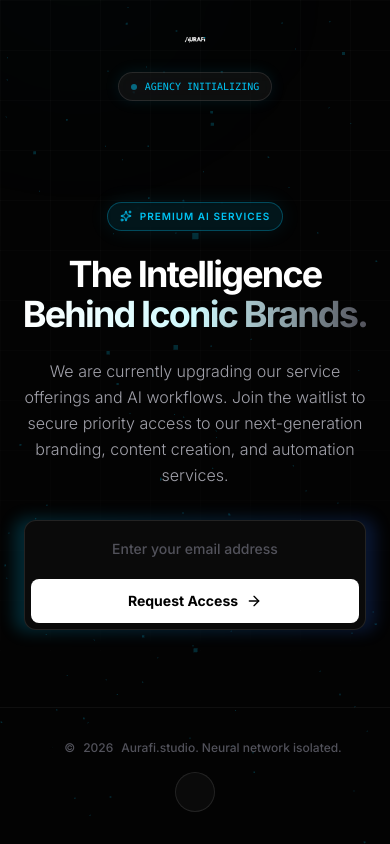
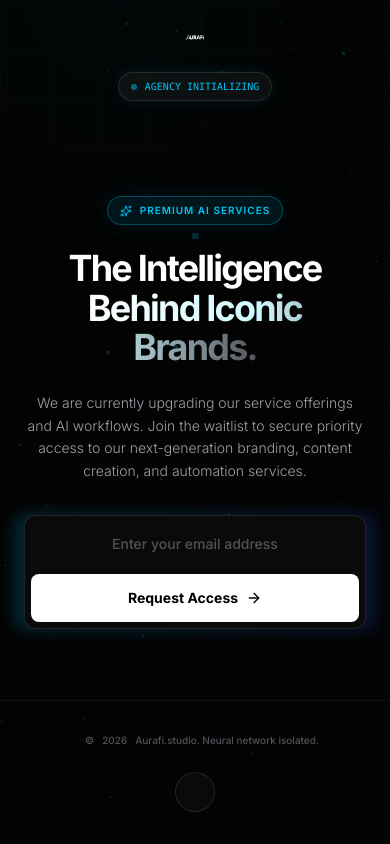
Before and after one commit to mazaricodes/aurafi_coming_soon.github.io, a plain HTML site: page index.html in a window 390 px wide. Drawn offline with nearby package versions, Linux system fonts and the light colour scheme; a script that the page names is missing; some icons are missing.

Commit message:
Improve mobile responsiveness and form styles
Updated viewport meta tag to prevent mobile zooming and adjusted styles for better responsiveness. Enhanced the email input and button styles in the waitlist form.

```diff
--- a/index.html
+++ b/index.html
@@ -2,8 +2,12 @@
 <html lang="en" class="scroll-smooth">
 <head>
     <meta charset="UTF-8">
-    <meta name="viewport" content="width=device-width, initial-scale=1.0">
+    <!-- Added maximum-scale to prevent unwanted mobile zoom-outs -->
+    <meta name="viewport" content="width=device-width, initial-scale=1.0, maximum-scale=1.0, user-scalable=no">
     <title>Aurafi Studio | AI Branding & Automation Agency</title>
+
+    <!-- Favicon (Aurafi Logo) -->
+    <link rel="icon" href="9.png" type="image/png">
 
     <!-- Fonts -->
     <link rel="preconnect" href="https://fonts.googleapis.com">
@@ -36,11 +40,14 @@
     <script src="https://cdnjs.cloudflare.com/ajax/libs/three.js/r128/three.min.js"></script>
 
     <style>
-        body {
+        /* Strict overflow rules to prevent mobile shrinking/zooming */
+        html, body {
+            max-width: 100vw;
+            overflow-x: hidden;
             background-color: #030303;
             color: #ffffff;
-            overflow-x: hidden;
             margin: 0;
+            padding: 0;
         }
 
         ::selection {
@@ -124,23 +131,23 @@
         .delay-300 { animation-delay: 300ms; }
     </style>
 </head>
-<body class="min-h-screen relative flex flex-col justify-between">
+<body class="min-h-screen relative flex flex-col justify-between w-full">
 
     <!-- Custom Cursor -->
     <div class="custom-cursor-dot" id="cursor-dot"></div>
     <div class="custom-cursor-outline" id="cursor-outline"></div>
 
     <!-- 3D Background Container -->
-    <div id="three-container" class="fixed inset-0 z-0 pointer-events-none opacity-40 mix-blend-screen"></div>
+    <div id="three-container" class="fixed inset-0 z-0 pointer-events-none opacity-40 mix-blend-screen w-full h-full overflow-hidden"></div>
 
     <!-- Grid & Glow Overlays -->
-    <div class="fixed inset-0 z-0 pointer-events-none bg-grid"></div>
-    <div class="fixed top-[-20%] left-[-10%] w-[60vw] h-[60vw] rounded-full glow-orb z-0 pointer-events-none"></div>
+    <div class="fixed inset-0 z-0 pointer-events-none bg-grid w-full h-full"></div>
+    <div class="fixed top-[-20%] left-[-10%] w-[80vw] sm:w-[60vw] h-[80vw] sm:h-[60vw] rounded-full glow-orb z-0 pointer-events-none"></div>
 
     <!-- Navigation / Header -->
-    <header class="relative z-10 w-full py-6 md:py-8 px-4 sm:px-6 md:px-12 flex flex-col sm:flex-row justify-between items-center max-w-7xl mx-auto gap-4 sm:gap-0">
+    <header class="relative z-10 w-full py-6 md:py-8 px-4 sm:px-6 md:px-12 flex flex-col sm:flex-row justify-between items-center max-w-7xl mx-auto gap-5 sm:gap-0">
         <a href="#" class="flex items-center gap-2 group">
-            <img src="7.png" alt="Aurafi Studio Logo" class="h-8 md:h-10 object-contain dark-logo transition-transform duration-500 group-hover:scale-105" />
+            <img src="7.png" alt="Aurafi Studio Logo" class="h-7 sm:h-8 md:h-10 object-contain dark-logo transition-transform duration-500 group-hover:scale-105" />
         </a>
         <div class="flex items-center gap-2 sm:gap-3 bg-white/5 border border-white/10 px-3 py-1.5 sm:px-4 sm:py-2 rounded-full text-[10px] sm:text-xs font-mono text-aurafi-cyan shadow-[0_0_15px_rgba(0,196,244,0.1)] backdrop-blur-md">
             <div class="w-1.5 h-1.5 sm:w-2 sm:h-2 rounded-full bg-aurafi-cyan animate-pulse"></div>
@@ -149,7 +156,7 @@
     </header>
 
     <!-- Main Content -->
-    <main class="relative z-10 flex-grow flex flex-col items-center justify-center px-4 sm:px-6 md:px-12 max-w-4xl mx-auto text-center py-12 md:py-20">
+    <main class="relative z-10 flex-grow flex flex-col items-center justify-center px-4 sm:px-6 md:px-12 w-full max-w-4xl mx-auto text-center py-10 md:py-20">
 
         <!-- Pre-heading -->
         <div class="fade-up inline-flex items-center gap-2 px-3 py-1.5 sm:px-4 sm:py-2 rounded-full border border-aurafi-cyan/30 bg-aurafi-cyan/10 text-aurafi-cyan text-[10px] sm:text-xs font-semibold tracking-widest uppercase mb-6 md:mb-8 shadow-[0_0_20px_rgba(0,196,244,0.1)] backdrop-blur-sm">
@@ -158,7 +165,7 @@
         </div>
 
         <!-- Heading -->
-        <h1 class="fade-up delay-100 text-4xl sm:text-5xl md:text-7xl lg:text-[5.5rem] font-bold tracking-tighter leading-[1.1] mb-6 md:mb-8 break-words w-full">
+        <h1 class="fade-up delay-100 text-4xl sm:text-5xl md:text-7xl lg:text-[5.5rem] font-bold tracking-tighter leading-[1.1] mb-6 md:mb-8 w-full max-w-[100vw] px-2 break-words">
             The Intelligence <br class="hidden md:block" />
             <span class="text-transparent bg-clip-text bg-gradient-to-r from-white via-cyan-100 to-zinc-600">
                 Behind Iconic Brands.
@@ -166,7 +173,7 @@
         </h1>
 
         <!-- Description -->
-        <p class="fade-up delay-200 text-base sm:text-lg md:text-xl text-zinc-400 max-w-2xl mx-auto mb-8 md:mb-12 leading-relaxed font-light px-2">
+        <p class="fade-up delay-200 text-sm sm:text-lg md:text-xl text-zinc-400 max-w-2xl mx-auto mb-8 md:mb-12 leading-relaxed font-light px-2 sm:px-4">
             We are currently upgrading our service offerings and AI workflows. Join the waitlist to secure priority access to our next-generation branding, content creation, and automation services.
         </p>
 
@@ -174,31 +181,31 @@
         <!-- REPLACE 'YOUR_FORMSPREE_ID' with the code Formspree gives you -->
         <form action="https://formspree.io/f/xvzwqkgv" method="POST" id="waitlist-form" class="fade-up delay-300 w-full max-w-md mx-auto relative group px-2 sm:px-0">
             <div class="absolute -inset-0.5 bg-gradient-to-r from-aurafi-cyan to-blue-600 rounded-xl blur opacity-20 group-hover:opacity-40 transition duration-500"></div>
-            <div class="relative flex flex-col sm:flex-row items-center bg-[#0a0a0a] border border-white/10 rounded-xl p-1.5 focus-within:border-aurafi-cyan/50 transition-colors gap-2 sm:gap-0">
-                <div class="flex items-center w-full sm:w-auto flex-grow">
+            <div class="relative flex flex-col sm:flex-row items-stretch sm:items-center bg-[#0a0a0a] border border-white/10 rounded-xl p-1.5 focus-within:border-aurafi-cyan/50 transition-colors gap-2 sm:gap-0 w-full">
+                <div class="flex items-center w-full flex-grow">
                     <i data-lucide="mail" class="w-5 h-5 text-zinc-500 ml-3 shrink-0 hidden sm:block"></i>
                     <input
                         type="email"
                         name="email"
                         required
                         placeholder="Enter your email address"
-                        class="w-full bg-transparent border-none outline-none text-white px-4 py-3 placeholder:text-zinc-600 font-medium text-sm text-center sm:text-left"
+                        class="w-full bg-transparent border-none outline-none text-white px-4 py-3 sm:py-3 placeholder:text-zinc-600 font-medium text-sm text-center sm:text-left rounded-lg"
                     />
                 </div>
-                <button type="submit" class="w-full sm:w-auto shrink-0 bg-white text-black px-6 py-3 rounded-lg text-sm font-bold hover:bg-aurafi-cyan transition-colors flex items-center justify-center gap-2">
+                <button type="submit" class="w-full sm:w-auto shrink-0 bg-white text-black px-6 py-3.5 sm:py-3 rounded-lg text-sm font-bold hover:bg-aurafi-cyan transition-colors flex items-center justify-center gap-2">
                     Request Access <i data-lucide="arrow-right" class="w-4 h-4"></i>
                 </button>
             </div>
-            <!-- Success message handling is usually done via Formspree redirect, but keeping this for visual effect if you intercept it -->
+            <!-- Success message handling -->
             <p id="success-msg" class="hidden mt-4 text-aurafi-cyan text-sm font-medium"><i data-lucide="check-circle" class="w-4 h-4 inline mr-1"></i> Coordinates received. Awaiting system boot.</p>
         </form>
 
     </main>
 
     <!-- Footer -->
-    <footer class="relative z-10 w-full py-8 px-4 sm:px-6 md:px-12 flex flex-col sm:flex-row justify-between items-center max-w-7xl mx-auto border-t border-white/5 gap-4 sm:gap-0">
-        <div class="flex items-center justify-center gap-2 text-zinc-600 text-xs font-medium text-center">
-            <img src="10.png" alt="dot" class="w-2 h-2 dark-logo" />
+    <footer class="relative z-10 w-full py-8 px-4 sm:px-6 md:px-12 flex flex-col sm:flex-row justify-between items-center max-w-7xl mx-auto border-t border-white/5 gap-6 sm:gap-0">
+        <div class="flex items-center justify-center gap-2 text-zinc-600 text-[10px] sm:text-xs font-medium text-center">
+            <img src="10.png" alt="dot" class="w-1.5 h-1.5 sm:w-2 sm:h-2 dark-logo" />
             © <span id="year"></span> Aurafi.studio. Neural network isolated.
         </div>
 
@@ -243,16 +250,20 @@
         // ----------------------------------------------------
         window.addEventListener('load', () => {
             const container = document.getElementById('three-container');
+            if (!container) return;
+
             const scene = new THREE.Scene();
             const camera = new THREE.PerspectiveCamera(75, window.innerWidth / window.innerHeight, 0.1, 1000);
             const renderer = new THREE.WebGLRenderer({ alpha: true, antialias: true });
 
             renderer.setSize(window.innerWidth, window.innerHeight);
-            renderer.setPixelRatio(window.devicePixelRatio);
+            renderer.setPixelRatio(Math.min(window.devicePixelRatio, 2)); // Cap pixel ratio for better mobile performance
             container.appendChild(renderer.domElement);
 
+            // Adjust particle count based on screen width (less particles on mobile)
+            const isMobile = window.innerWidth < 768;
+            const particlesCount = isMobile ? 300 : 700;
             const geometry = new THREE.BufferGeometry();
-            const particlesCount = 700;
             const posArray = new Float32Array(particlesCount * 3);
 
             for(let i = 0; i < particlesCount * 3; i++) { posArray[i] = (Math.random() - 0.5) * 15; }
@@ -267,7 +278,8 @@
             camera.position.z = 4;
 
             let mouseX = 0, mouseY = 0, targetX = 0, targetY = 0;
-            const windowHalfX = window.innerWidth / 2, windowHalfY = window.innerHeight / 2;
+            let windowHalfX = window.innerWidth / 2;
+            let windowHalfY = window.innerHeight / 2;
 
             document.addEventListener('mousemove', (e) => {
                 mouseX = (e.clientX - windowHalfX); mouseY = (e.clientY - windowHalfY);
@@ -284,6 +296,8 @@
             animate();
 
             window.addEventListener('resize', () => {
+                windowHalfX = window.innerWidth / 2;
+                windowHalfY = window.innerHeight / 2;
                 camera.aspect = window.innerWidth / window.innerHeight;
                 camera.updateProjectionMatrix();
                 renderer.setSize(window.innerWidth, window.innerHeight);
@@ -303,5 +317,9 @@
     ========================================================
     -->
 
+    <script>
+    (function(){if(!window.chatbase||window.chatbase("getState")!=="initialized"){window.chatbase=(...arguments)=>{if(!window.chatbase.q){window.chatbase.q=[]}window.chatbase.q.push(arguments)};window.chatbase=new Proxy(window.chatbase,{get(target,prop){if(prop==="q"){return target.q}return(...args)=>target(prop,...args)}})}const onLoad=function(){const script=document.createElement("script");script.src="https://www.chatbase.co/embed.min.js";script.id="pjuTEgX3z7skN0PjrFPkY";script.domain="www.chatbase.co";document.body.appendChild(script)};if(document.readyState==="complete"){onLoad()}else{window.addEventListener("load",onLoad)}})();
+    </script>
+
 </body>
 </html>
```
